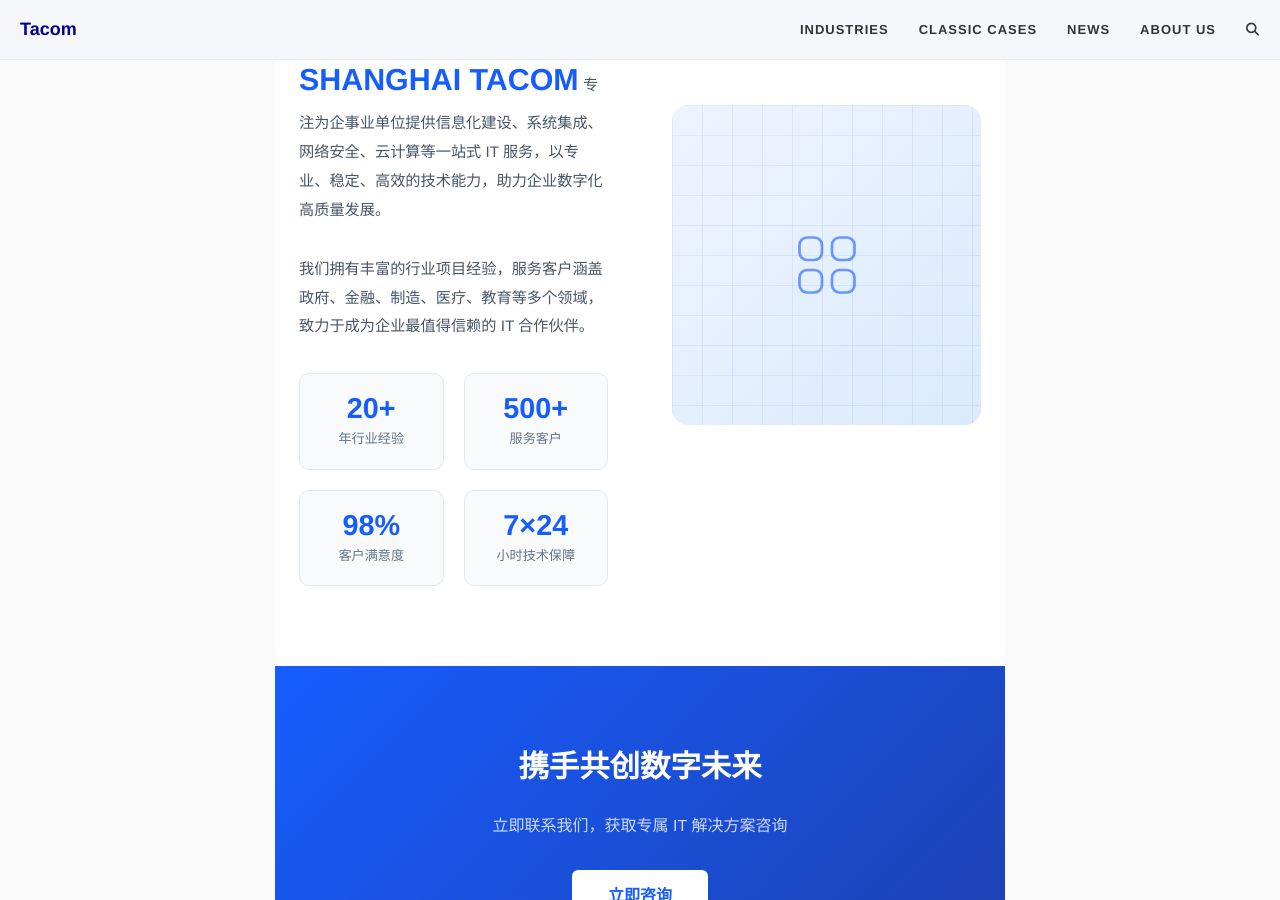
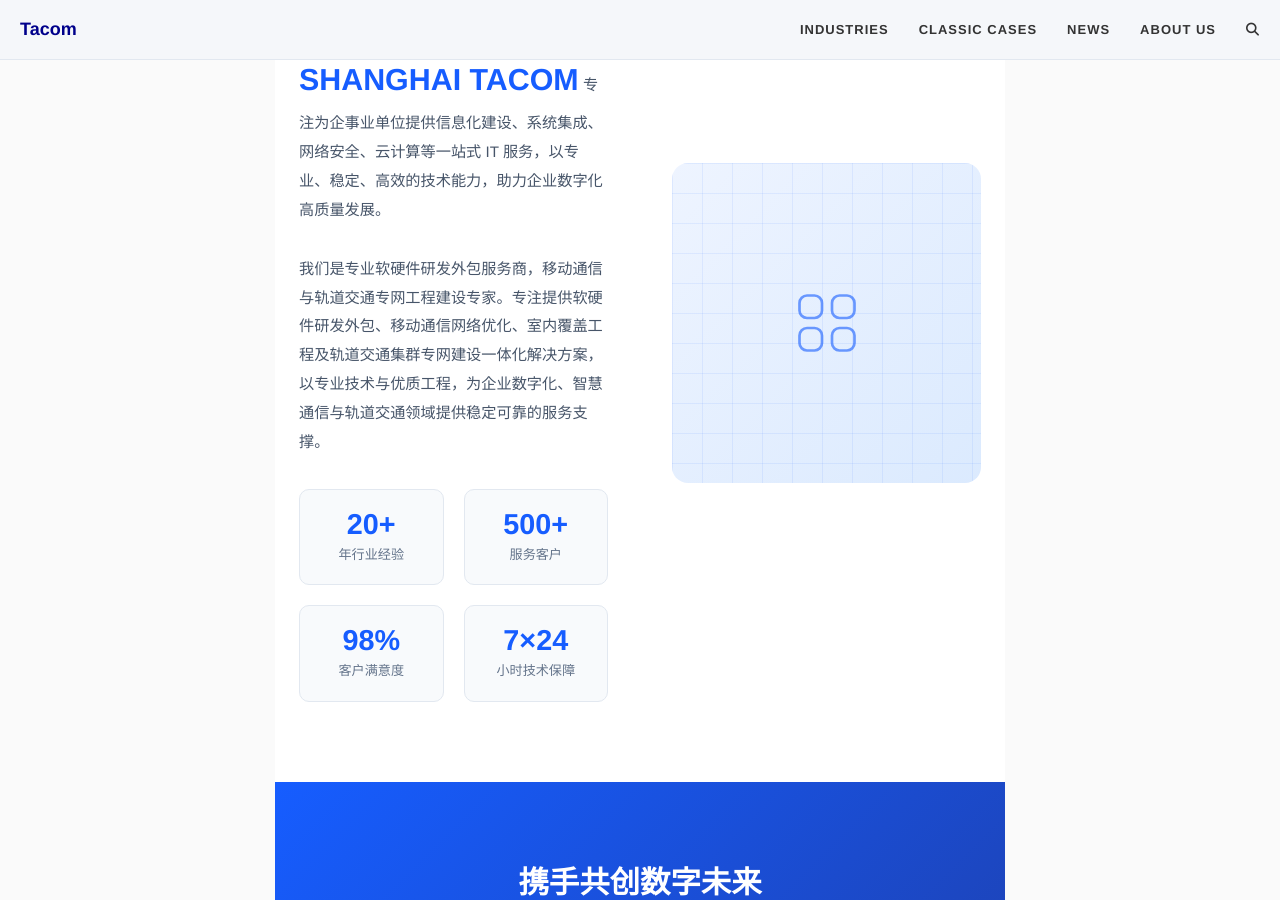
Before and after one commit to alextawang/alextawang.github.io, a Jekyll site: the page built from index.html, in a window 1280 px wide and 900 px high, scrolled down 4858 px. Built offline with Jekyll 4.4.1, drawn with Linux system fonts in a browser that asks for light colours; the list of posts is cut into pages by our own code; comment, search, counter and statistics services are not loaded.

Commit message:
Update company description in index.html

```diff
--- a/index.html
+++ b/index.html
@@ -907,7 +907,9 @@
         <h2>关于泰康电子 TACOM</h2>
         <p><span style="font-size: 2em; font-weight: bold; color: #165DFF;">SHANGHAI TACOM</span>
           专注为企事业单位提供信息化建设、系统集成、网络安全、云计算等一站式 IT 服务，以专业、稳定、高效的技术能力，助力企业数字化高质量发展。</p>
-        <p>我们拥有丰富的行业项目经验，服务客户涵盖政府、金融、制造、医疗、教育等多个领域，致力于成为企业最值得信赖的 IT 合作伙伴。</p>
+        <p>
+          我们是专业软硬件研发外包服务商，移动通信与轨道交通专网工程建设专家。专注提供软硬件研发外包、移动通信网络优化、室内覆盖工程及轨道交通集群专网建设一体化解决方案，以专业技术与优质工程，为企业数字化、智慧通信与轨道交通领域提供稳定可靠的服务支撑。
+        </p>
         <div class="tc-about-stats">
           <div class="tc-stat">
             <div class="num">20+</div>
```
